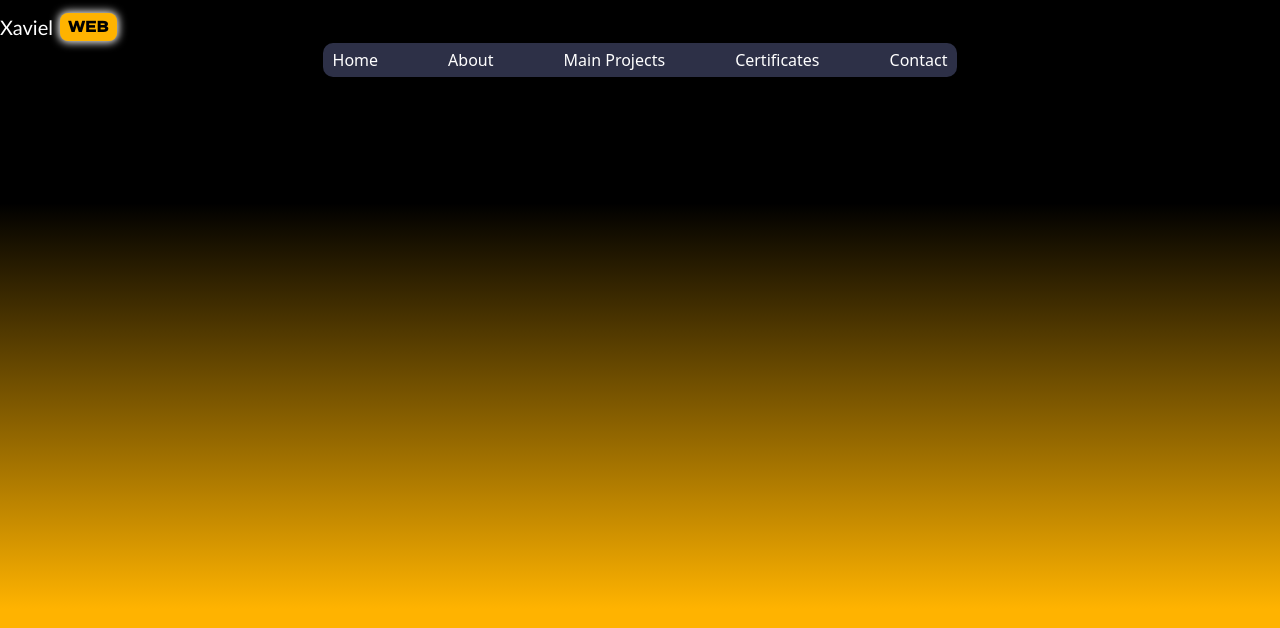
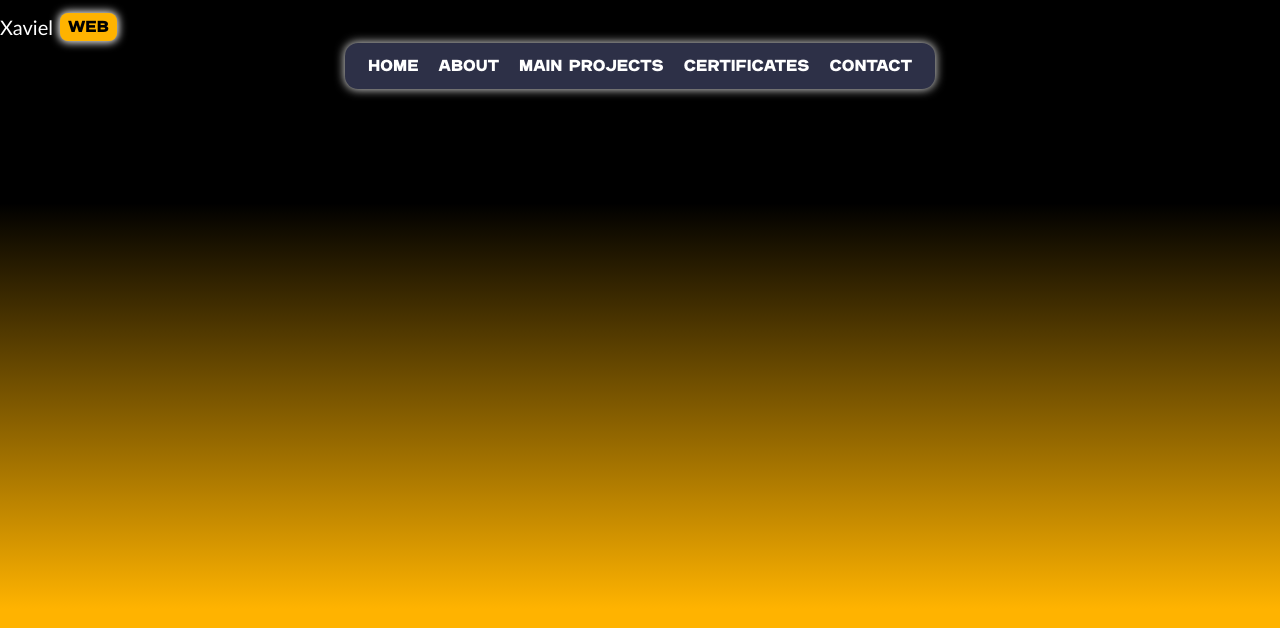
Before and after one commit to XavielT/xaviel-web-v2, an Angular app: page / in a window 1280 px wide. Shown: the top 628 px of the page. Built offline with nearby package versions, Linux system fonts and the light colour scheme.

Commit message:
Navbar design

```diff
--- a/src/app/components/navbar/navbar.css
+++ b/src/app/components/navbar/navbar.css
@@ -4,7 +4,39 @@
     margin-left:auto;
     margin-right: auto;
     padding:5px 10px;
-    border-radius:10px;
+    border-radius:13px;
     max-width: fit-content;
     align-items: center;
+    width: 600px;
+    height: auto;
+    box-shadow: 0px 0px 10px 1px var(--HubShadow);
 }
+
+.nav-list{
+    list-style: none;
+    display: flex;
+    gap: 20px;
+    max-width: fit-content;
+    align-items: center;
+    justify-content: center;
+    margin:5px 13px;
+}
+
+.nav-link{
+    text-decoration: none;
+    color: white;
+    font-size: 16px;
+    font-weight: 500;
+    transition: color 0.3s ease;
+    font-family: 'Gefika', sans-serif;
+}
+
+.nav-link:hover{
+    color: var(--Hub);
+    text-decoration: underline;
+    text-underline-offset: 5px;
+    text-decoration-thickness: 2px;
+    text-decoration-color: var(--Hub);
+    text-decoration-style: solid;
+    text-decoration-skip-ink: none;
+}
--- a/src/app/components/navbar/navbar.html
+++ b/src/app/components/navbar/navbar.html
@@ -1,9 +1,21 @@
-<nav>
-    <div class="Xbar tw-text-white tw-flex tw-justify-center tw-items-center tw-gap-[70px]">
-        <a href="#">Home</a>
-        <a href="#">About</a>
-        <a href="#">Main Projects</a>
-        <a href="#">Certificates</a>
-        <a href="#">Contact</a>
-    </div>
-</nav>
+<div class="Xbar tw-text-white tw-flex tw-justify-center tw-items-center tw-gap-[70px]">
+    <nav>
+        <ul class="nav-list">
+            <li>
+                <a class="nav-link" href="#">Home</a>
+            </li>
+            <li>
+                <a class="nav-link" href="#">About</a>
+            </li>
+            <li>
+                <a class="nav-link" href="#">Main Projects</a>
+            </li>
+            <li>
+                <a class="nav-link" href="#">Certificates</a>
+            </li>
+            <li>
+                <a class="nav-link" href="#">Contact</a>
+            </li>
+        </ul>
+    </nav>
+</div>
```
